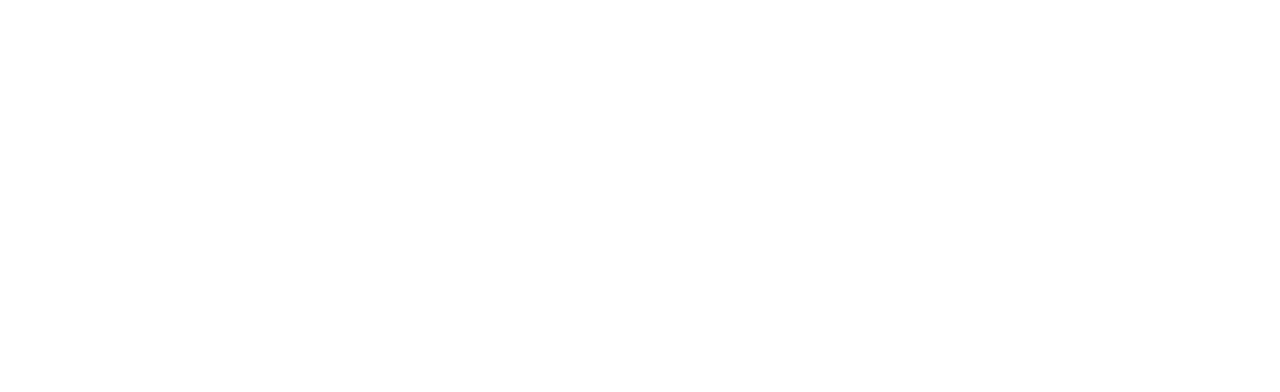
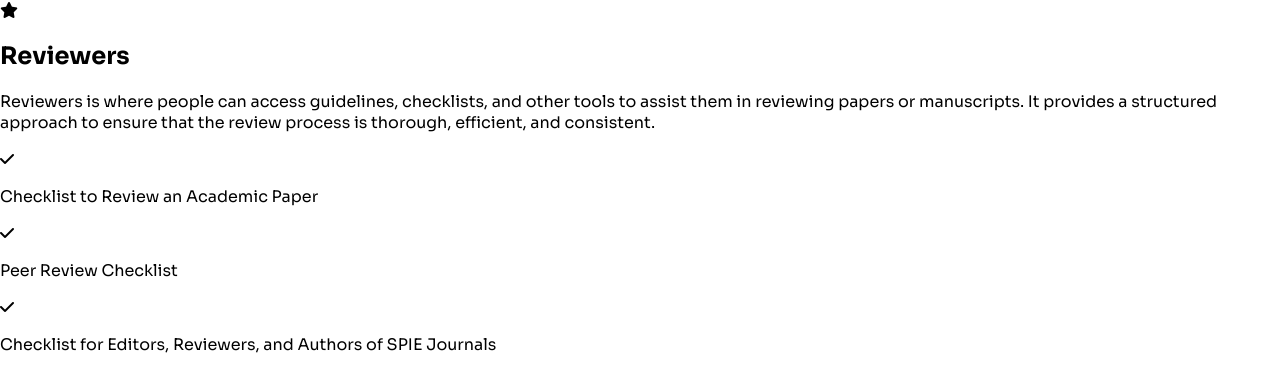
Before and after one commit to swadeshchisim/testimonial-page, a plain HTML site: page index.html in a window 1280 px wide. Drawn offline with Linux system fonts and the light colour scheme.

Commit message:
reviewer section content added

```diff
--- a/index.html
+++ b/index.html
@@ -12,7 +12,34 @@
     <link rel="stylesheet" href="css/style.css">
 </head>
 <body>
+    <!-- testimonial area starts here -->
+    <section>
+        <div class="container">
+            <!-- reviewer text area -->
+            <div>
+                <i class="fa-solid fa-star"></i>
+                <h2>Reviewers</h2>
+                <p>Reviewers is where people can access guidelines, checklists, and other tools to assist them in reviewing papers or manuscripts. It provides a structured approach to ensure that the review process is thorough, efficient, and consistent.</p>
 
+                <div>
+                    <span>
+                        <i class="fa-solid fa-check"></i>
+                        <p>Checklist to Review an Academic Paper</p>
+                    </span>
+                    <span>
+                        <i class="fa-solid fa-check"></i>
+                        <p>Peer Review Checklist</p>
+                    </span>
+                    <span>
+                        <i class="fa-solid fa-check"></i>
+                        <p>Checklist for Editors, Reviewers, and Authors of SPIE Journals</p>
+                    </span>
+                </div>
+            </div>
+            <!-- individual review -->
+            <div></div>
+        </div>
+    </section>
 
     <!-- font awesome cdn kit -->
     <script src="https://kit.fontawesome.com/73dcb47781.js" crossorigin="anonymous"></script>
```
